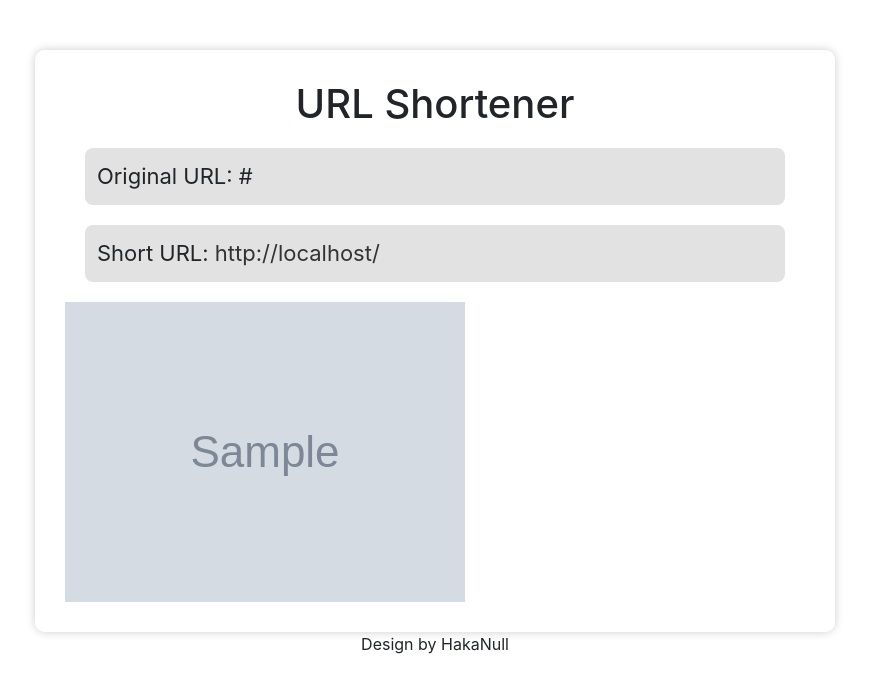
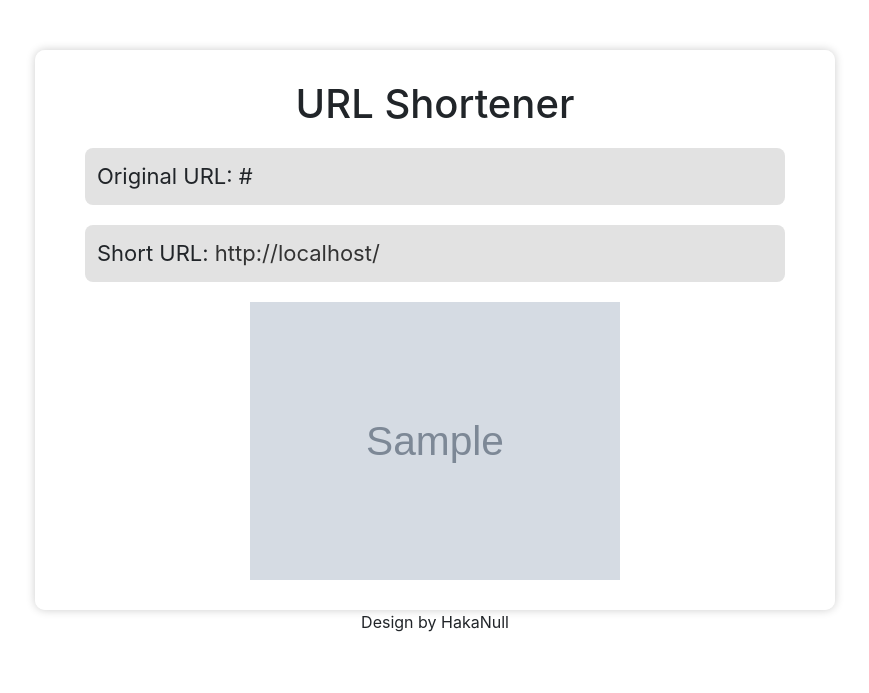
Before and after one commit to hakanull/python-url-shortener, a Flask app: template url_shortener_sv/templates/link_success.html in a window 1280 px wide. Shown: the top 693 px of the page, without its empty margins (205-1074 px from the left). Run offline with Flask 3, Linux system fonts and the light colour scheme; the template is opened without the code that fills it: most values are stand-ins (such as "Sample title", 1, 10 or a date in 2020); grey boxes marked "Sample" are stand-in pictures.

Commit message:
QR code center

```diff
--- a/url_shortener_sv/templates/link_success.html
+++ b/url_shortener_sv/templates/link_success.html
@@ -43,6 +43,13 @@
             color: #007bff;
             text-decoration: underline;
         }
+
+        .img-fluid {
+            display: block;
+            margin-left: auto;
+            margin-right: auto;
+            width: 50%;
+        }
     </style>
 </head>
 
```
